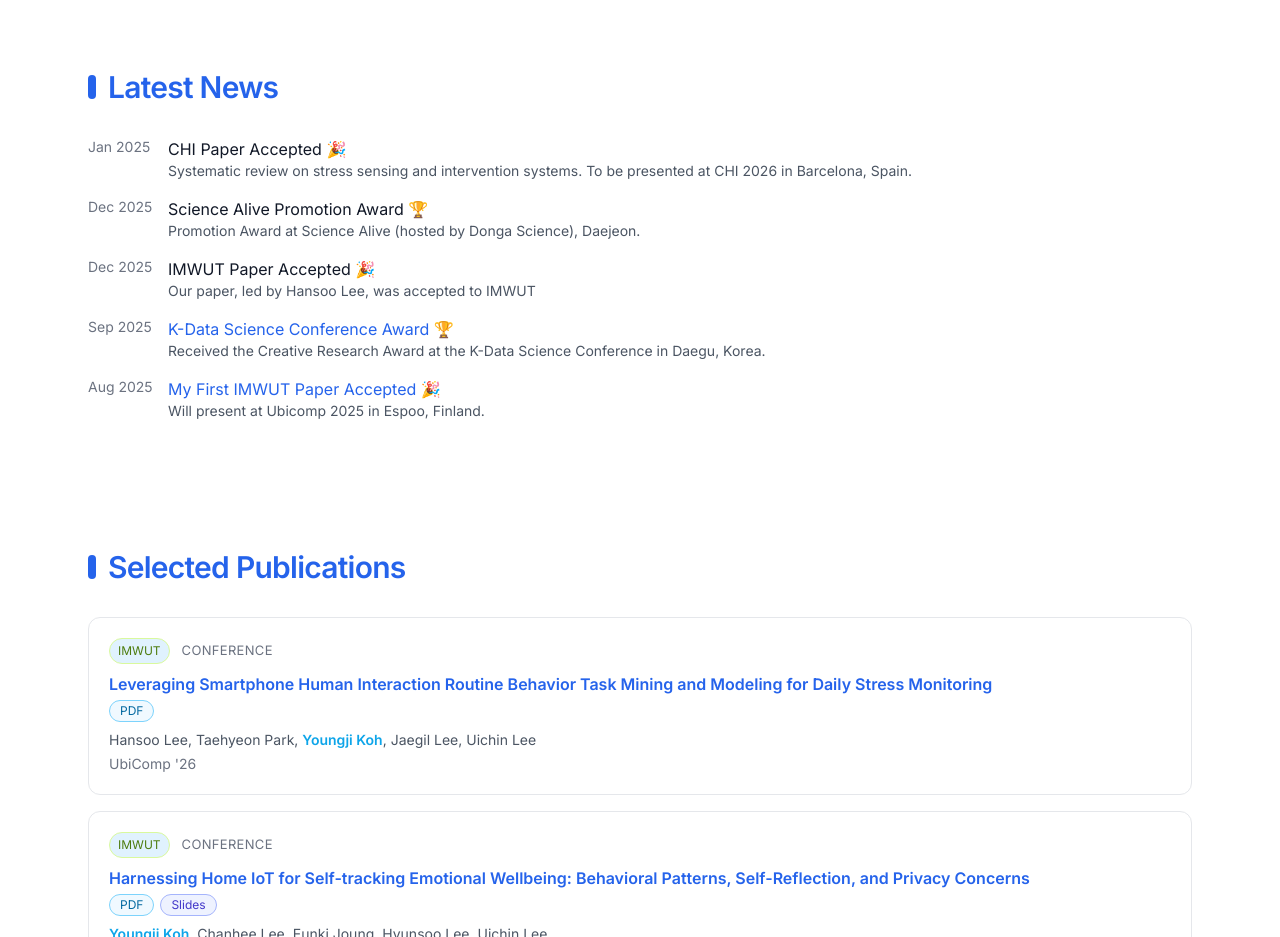
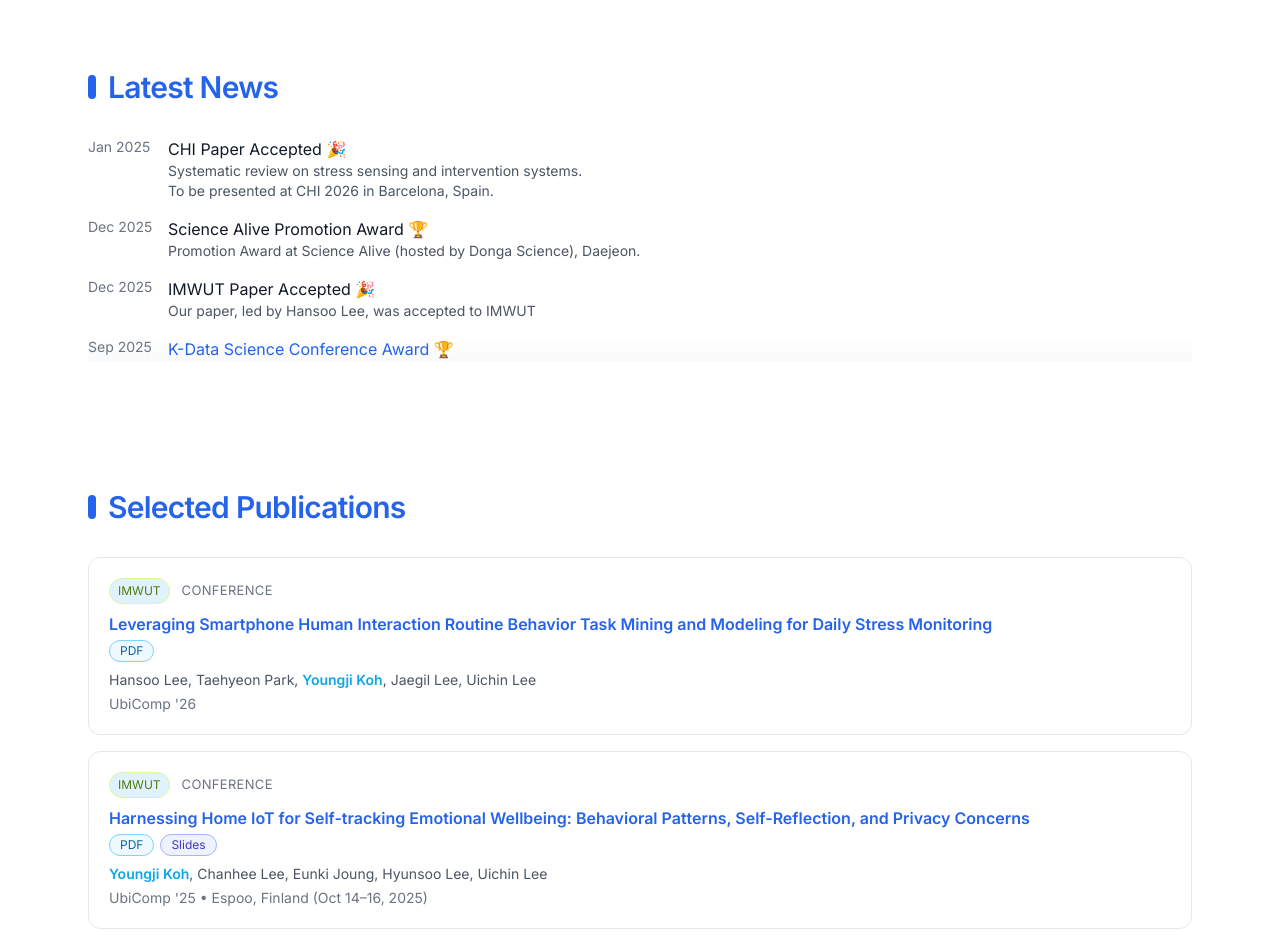
Before and after one commit to youngji-koh/youngji-koh.github.io, a React (Create React App) app: page /#/ in a window 1280 px wide. Shown: the part 1000-1937 px from the top of the page. Built offline with nearby package versions, Linux system fonts and the light colour scheme.

Commit message:
layout updated

```diff
--- a/src/Homepage.tsx
+++ b/src/Homepage.tsx
@@ -282,12 +282,17 @@ export default function PortfolioSite() {
         </Section>
 
 
-       {/* News */}
-       <Section id="news" title="Latest News">
-        <div className="space-y-4">
+      {/* News */}
+      <Section id="news" title="Latest News">
+        {/* 3개 초과면 이 박스만 스크롤 */}
+        <div
+          className={[
+            "space-y-4",
+            news.length > 3 ? "max-h-56 overflow-y-auto pr-2" : "",
+          ].join(" ")}
+        >
           {news.map((item: NewsItem, idx) => (
             <div key={idx} className="flex items-start">
-              {/* 날짜 (Aug 2025 형식) */}
               <div className="w-20 text-sm text-gray-500">
                 {new Date(item.date).toLocaleDateString("en-US", {
                   year: "numeric",
@@ -295,7 +300,6 @@ export default function PortfolioSite() {
                 })}
               </div>
 
-              {/* 본문 */}
               <div>
                 {item.link ? (
                   <a
@@ -309,12 +313,18 @@ export default function PortfolioSite() {
                 ) : (
                   <span className="font-medium">{item.title}</span>
                 )}
-                <p className="text-gray-600 text-sm">{item.desc}</p>
+                {/* 줄바꿈(\n) 살리려면 이 클래스 추가 */}
+                <p className="text-gray-600 text-sm whitespace-pre-line">{item.desc}</p>
               </div>
             </div>
-              ))}
-          </div>
-        </Section>
+          ))}
+        </div>
+
+        {/* 아래는 선택: 3개 초과일 때만 아래쪽에 흐림 효과(스크롤 힌트) */}
+        {news.length > 3 && (
+          <div className="pointer-events-none -mt-6 h-6 bg-gradient-to-t from-gray-50 to-transparent" />
+        )}
+      </Section>
 
 
 
```
